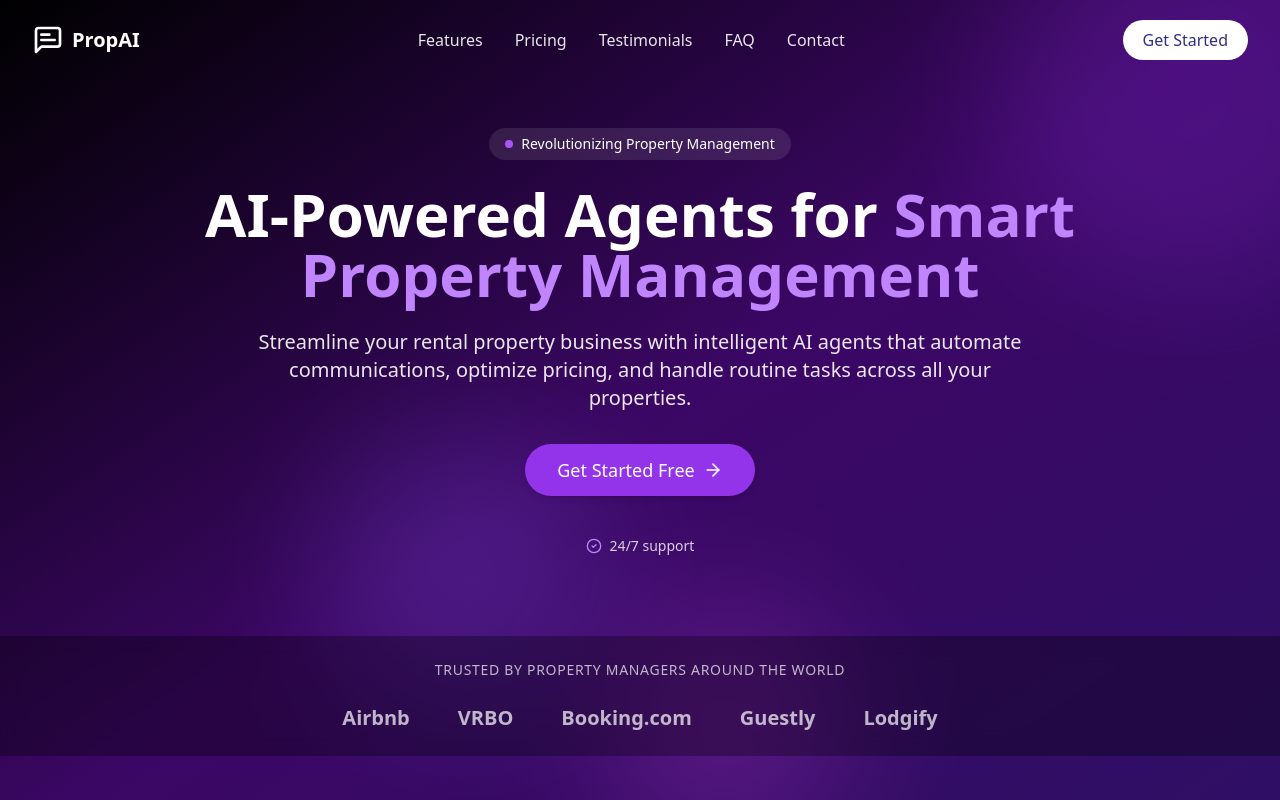
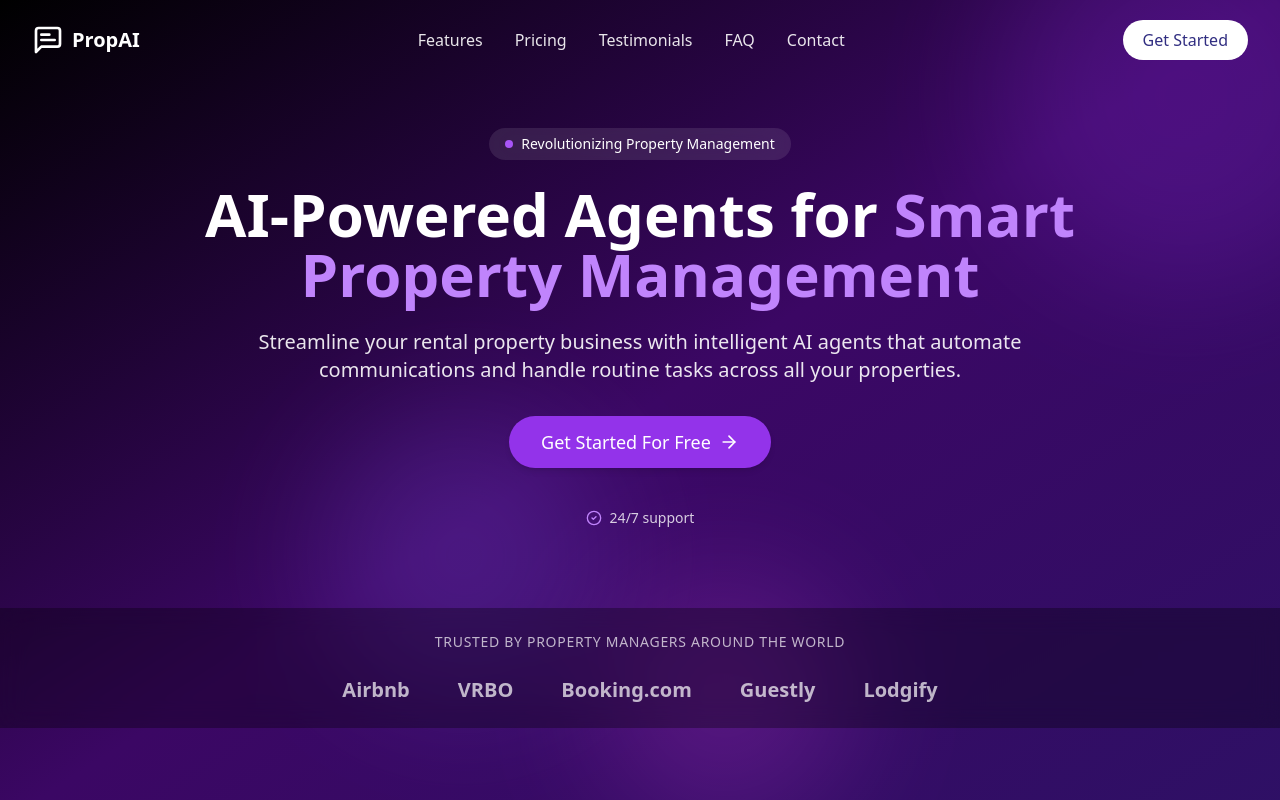
Before and after one commit to ethanbenarroch/aiagentprop, a React (Vite) app: page / in a window 1280 px wide. Shown: the top 800 px of the page. Built offline with nearby package versions, Linux system fonts and the light colour scheme.

Commit message:
Update Hero.tsx

```diff
--- a/src/sections/Hero.tsx
+++ b/src/sections/Hero.tsx
@@ -29,12 +29,12 @@ const Hero: React.FC = () => {
           </h1>
 
           <p className="text-lg md:text-xl text-white/90 mb-8 max-w-3xl mx-auto">
-            Streamline your rental property business with intelligent AI agents that automate communications, optimize pricing, and handle routine tasks across all your properties.
+            Streamline your rental property business with intelligent AI agents that automate communications and handle routine tasks across all your properties.
           </p>
 
           <div className="flex flex-col sm:flex-row items-center justify-center gap-4 mb-10">
             <Button size="lg" className="w-full sm:w-auto" onClick={handleEmailClick}>
-              Get Started Free
+              Get Started For Free
               <ArrowRight className="ml-2 h-5 w-5" />
             </Button>
           </div>
```
